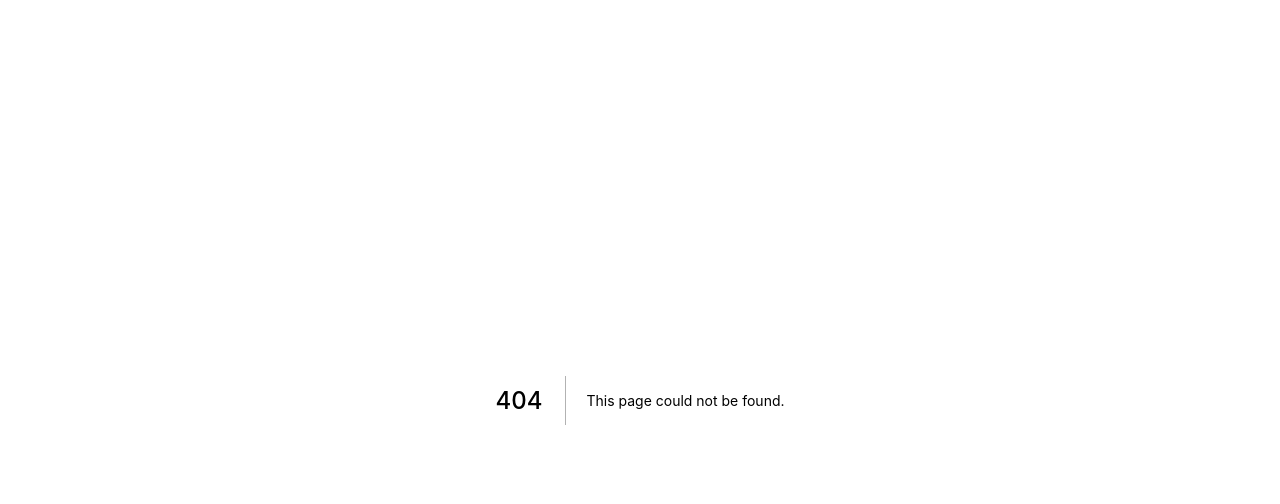
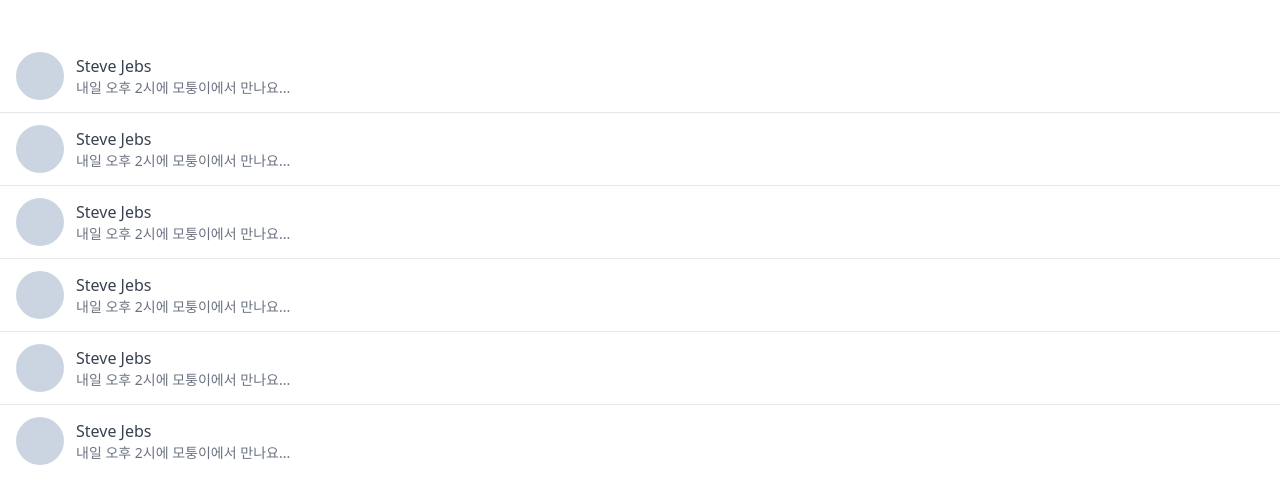
Before and after one commit to iMUngHee/carrot_clone, a Next.js app: page /chats in a window 1280 px wide. Before the commit this address had no page. Shown: the top 504 px of the page. Built offline with nearby package versions, Linux system fonts and the light colour scheme.

Commit message:
[UI] Chats page

```diff
--- /dev/null
+++ b/pages/chats.tsx
@@ -0,0 +1,21 @@
+import { NextPage } from "next";
+
+const Chats: NextPage = () => {
+  return (
+    <div className="divide-y-[1px] py-10">
+      {[1, 2, 3, 4, 5, 6].map((_, i) => (
+        <div key={i} className="flex items-center space-x-3 px-4 py-3">
+          <div className="h-12 w-12 rounded-full bg-slate-300" />
+          <div>
+            <p className="cursor-pointer text-gray-700">Steve Jebs</p>
+            <p className="text-sm text-gray-500">
+              내일 오후 2시에 모퉁이에서 만나요...
+            </p>
+          </div>
+        </div>
+      ))}
+    </div>
+  );
+};
+
+export default Chats;
```
